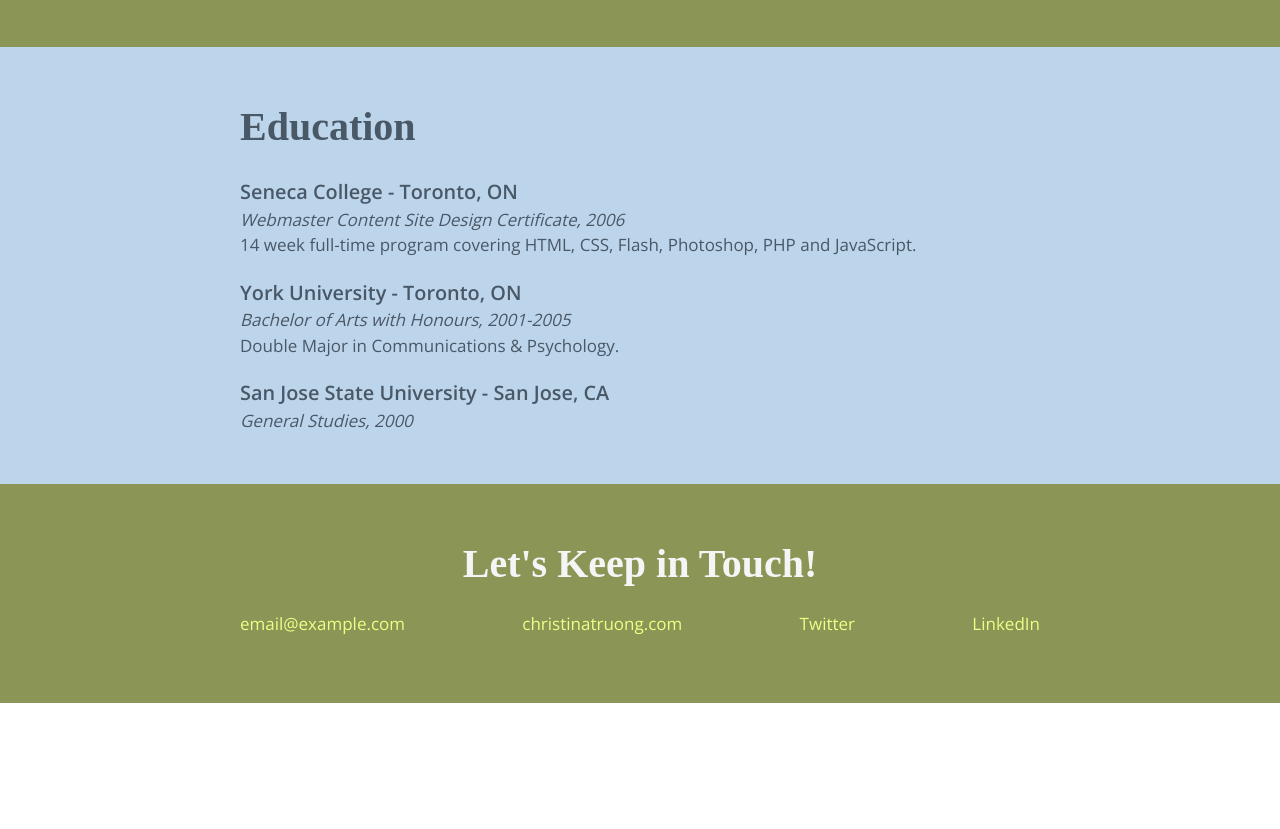
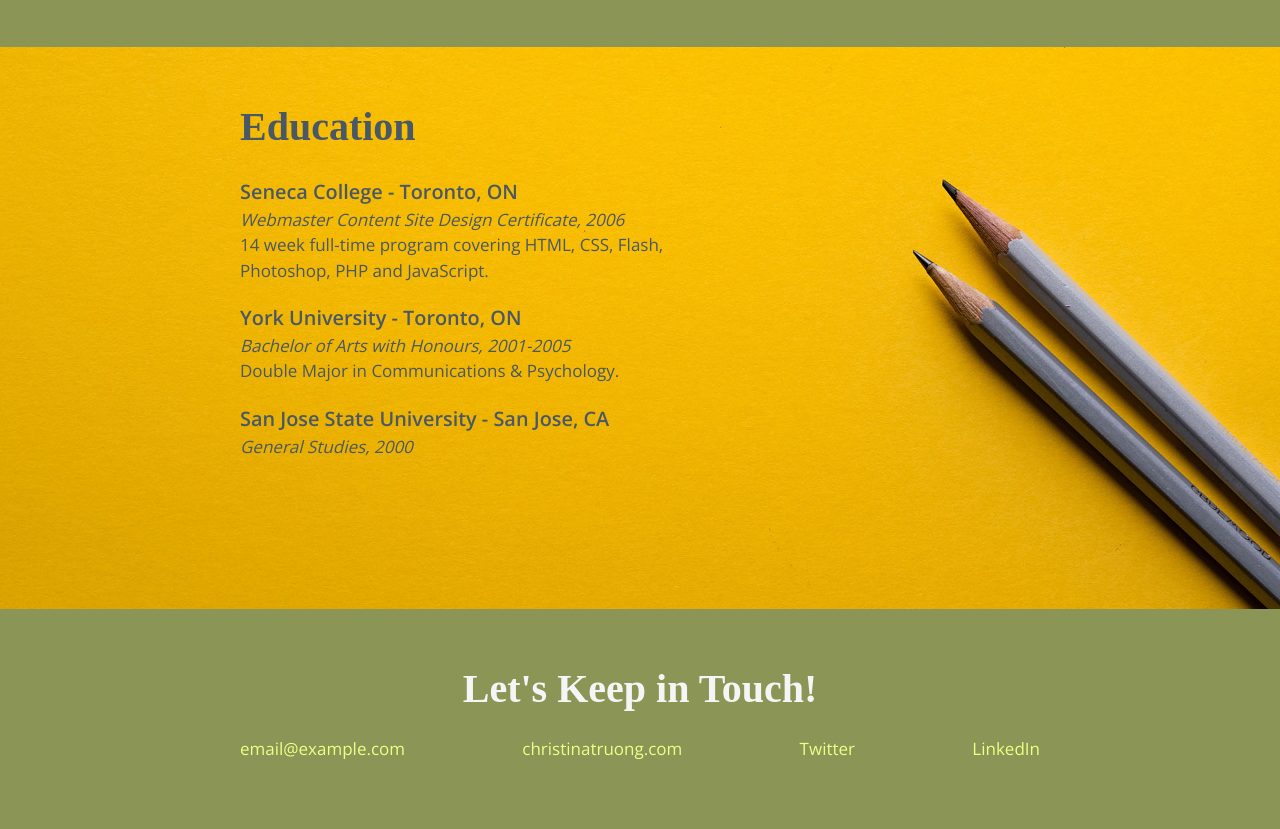
Before and after one commit to SZwerling/CSS-Essential-Training, a website: page index.html in a window 1280 px wide. Shown: the part 2897-3726 px from the top of the page. Before the commit the page ends 3600 px from the top, so only its background shows below. Drawn offline with nearby package versions, Linux system fonts and the light colour scheme; a web font is replaced by a local one.

Commit message:
flexible background image

```diff
--- a/css/styles.css
+++ b/css/styles.css
@@ -128,6 +128,13 @@
 --------------------------------------------------------------- */
 .education {
     background: #BDD5EA;
+    background-image: url(../images/joanna-kosinska-unsplash.jpg);
+    background-size: cover;
+    background-position: top right;
+    padding-bottom: 100px;
+}
+.education p {
+    width: 60%;
 }
 
 
```
